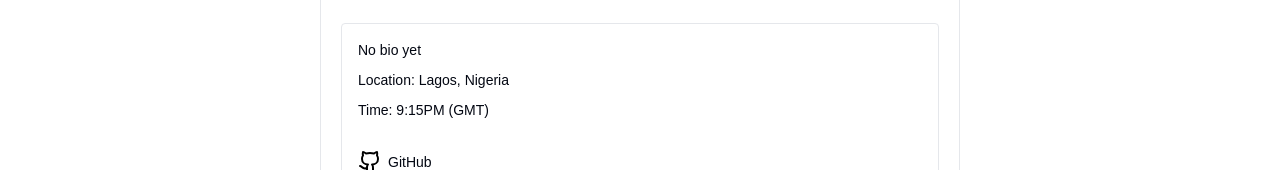
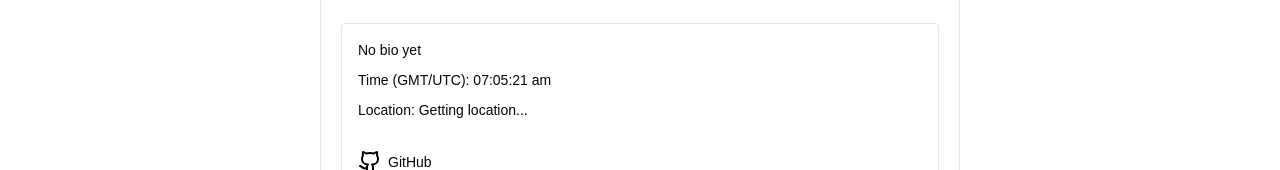
Before and after one commit to Jaycode01/DevCollab, a Next.js app: page /profile in a window 1280 px wide. Shown: the part 460-630 px from the top of the page. Built offline with nearby package versions, Linux system fonts and the light colour scheme; no server answers; a web font is replaced by a local one.

Commit message:
Add LocalTime and UserLocation components to UsersProfile for real-time display

```diff
--- /dev/null
+++ b/src/app/components/local-time.tsx
@@ -0,0 +1,31 @@
+"use client";
+
+import { useEffect, useState } from "react";
+
+export default function LocalTime() {
+  const [time, setTime] = useState("");
+
+  useEffect(() => {
+    const updateTime = () => {
+      const now = new Date();
+
+      const formattedTime = now.toLocaleTimeString("en-GB", {
+        timeZone: "UTC",
+        hour: `2-digit`,
+        minute: `2-digit`,
+        second: `2-digit`,
+        hour12: true,
+      });
+      setTime(formattedTime);
+    };
+
+    updateTime();
+    const interval = setInterval(updateTime, 1000);
+    return () => clearInterval(interval);
+  }, []);
+  return (
+    <>
+      <p className="text-sm">Time (GMT/UTC): {time}</p>
+    </>
+  );
+}
--- /dev/null
+++ b/src/app/components/user-location.tsx
@@ -0,0 +1,49 @@
+"use client";
+
+import { useState, useEffect } from "react";
+
+export default function UserLocation() {
+  const [location, setLocation] = useState<string>("Getting location...");
+  const [error, setError] = useState("");
+
+  useEffect(() => {
+    if (!navigator.geolocation) {
+      setError("Geolocation is not supported by your browser");
+      return;
+    }
+
+    navigator.geolocation.getCurrentPosition(
+      async (position) => {
+        const { latitude, longitude } = position.coords;
+
+        try {
+          const res = await fetch(
+            `https://nominatim.openstreetmap.org/reverse?lat=${latitude}&lon=${longitude}&format=json`
+          );
+          const data = await res.json();
+          const city =
+            data?.address?.city ||
+            data?.address?.town ||
+            data?.address?.village;
+          const country = data?.address?.country;
+          setLocation(
+            `${city ? city + ", " : ""}${country || "Unknown Location"}`
+          );
+        } catch (err) {
+          console.error(err);
+          setLocation("Failed to fetch location name");
+        }
+      },
+      (err) => {
+        console.error(err);
+        setError("Location access denied");
+      }
+    );
+  }, []);
+
+  return (
+    <div className="text-sm">
+      {error ? <p>{error}</p> : <p>Location: {location}</p>}
+    </div>
+  );
+}
--- a/src/app/profile/page.tsx
+++ b/src/app/profile/page.tsx
@@ -13,6 +13,8 @@ import { getAuth, onAuthStateChanged } from "firebase/auth";
 import { doc, getDoc } from "firebase/firestore";
 import { db } from "../auth/config";
 import { app } from "../auth/config";
+import LocalTime from "../components/local-time";
+import UserLocation from "../components/user-location";
 
 type CustomUser = {
   name: string;
@@ -35,7 +37,14 @@ export default function UsersProfile() {
         const userDoc = await getDoc(doc(db, "users", firebaseUser.uid));
         const userData = userDoc.exists() ? userDoc.data() : {};
         setUser({
-          name: userData.name ?? firebaseUser.displayName ?? "No Name",
+          name:
+            userData.name && userData.name.trim() !== ""
+              ? userData.name
+              : `${userData.firstName ?? ""} ${
+                  userData.lastName ?? ""
+                }`.trim() ||
+                firebaseUser.displayName ||
+                "Guest User",
           email: firebaseUser.email,
           photo: firebaseUser.photoURL ?? null,
           uid: firebaseUser.uid,
@@ -89,9 +98,8 @@ export default function UsersProfile() {
 
         <div className=" flex flex-col gap-2.5 border rounded p-4">
           <p className="text-sm">{user?.bio || "No bio yet"}</p>
-
-          <p className="text-sm">Location: Lagos, Nigeria</p>
-          <p className="text-sm">Time: 9:15PM (GMT)</p>
+          <LocalTime />
+          <UserLocation />
           <ul className="flex flex-col gap-4 text-sm mt-5">
             <li className="">
               <Link href="/" className="flex items-center gap-1.5">
```
